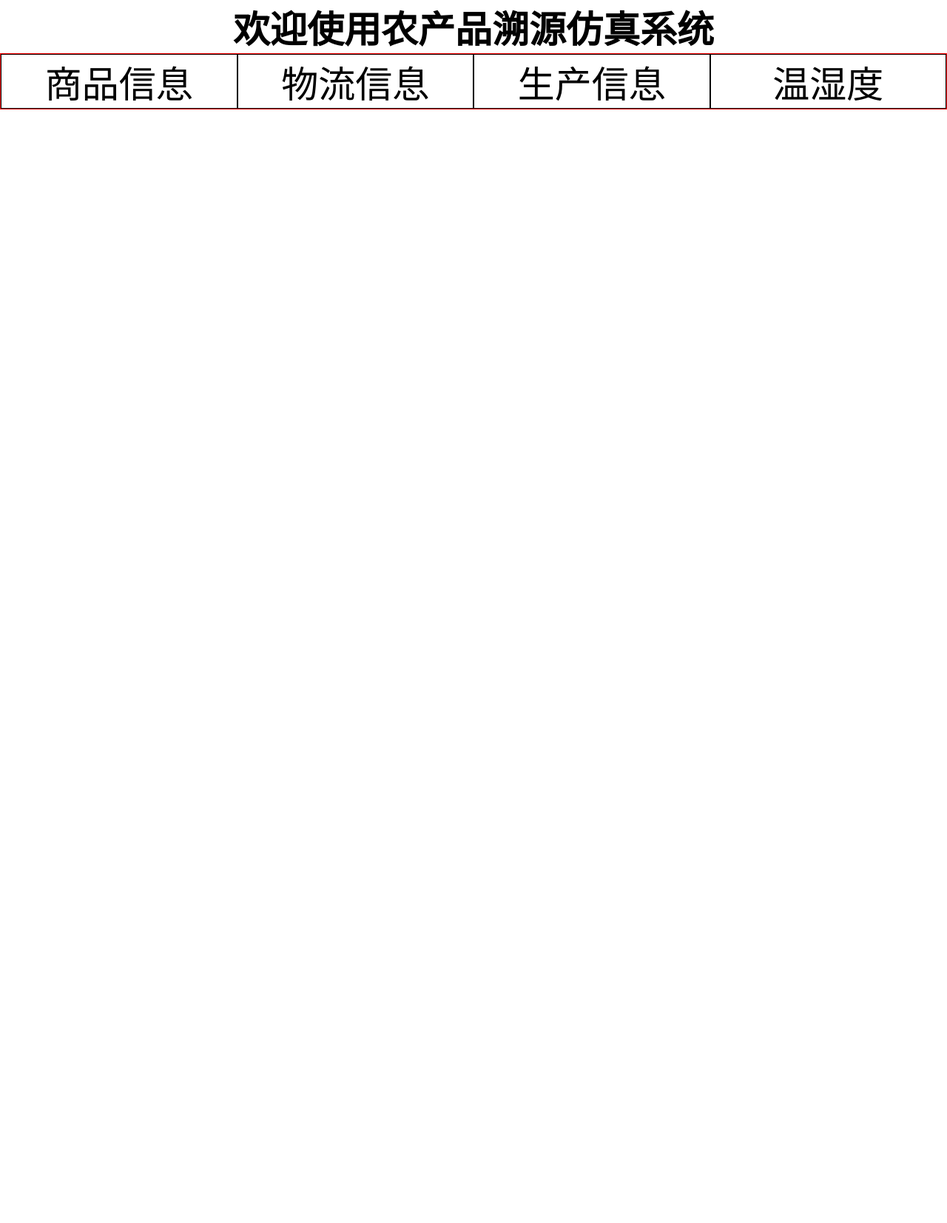
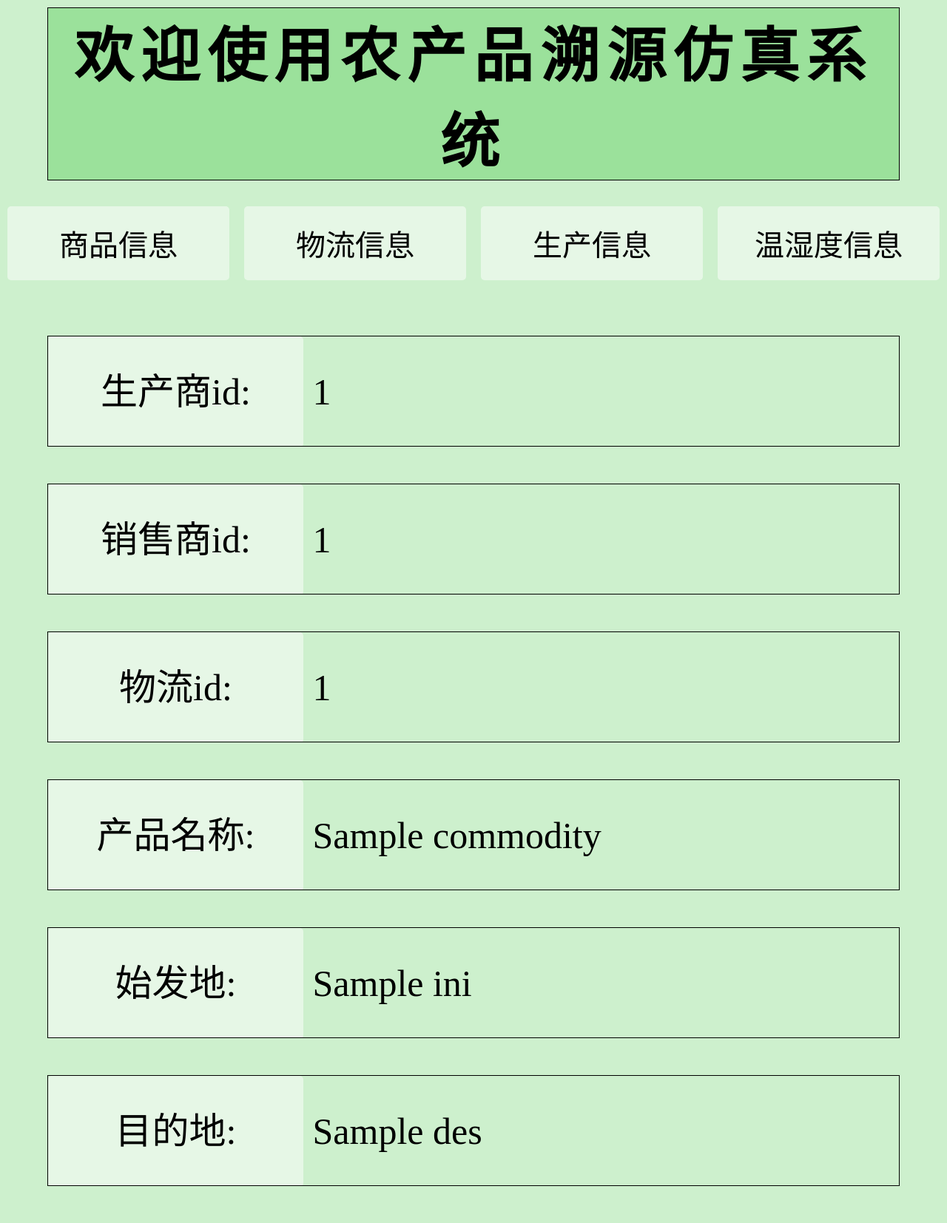
Before and after one commit to carolin-violet/trace_system, a Flask app: template src/templates/detail.html in a window 1280 px wide. Shown: the whole page at 74% size. Before the commit the page ends 148 px from the top, so only its background shows below. Run offline with Flask 2, Linux system fonts and the light colour scheme; the template is opened without the code that fills it: most values are stand-ins (such as "Sample title", 1, 10 or a date in 2020); grey boxes marked "Sample" are stand-in pictures.

Commit message:
差不多凑合用

```diff
--- a/src/templates/detail.html
+++ b/src/templates/detail.html
@@ -13,28 +13,43 @@
             width: 100%;
         }
 
+        body{
+            background-color: #cdf0cd;
+            {#background-image: linear-gradient(#037e43 20%, #9be1bf 80%);#}
+            background-repeat: no-repeat;
+            background-attachment: fixed;
+        }
 
-        .container h1{
-            text-align: center;
+        #container h1{
+            margin: 10px auto;
+            width: 90vw;
+            border: 1px solid black;
+            font-size: 80px;
+            letter-spacing: 10px;
+            background-color: #9be19b;
         }
 
         {#主题选择栏#}
-        .title{
+        #container .title{
+            margin-top: 10px;
             display: flex;
-            border: 1px solid red;
+            font-size: 100px
         }
-        .title div{
-            flex: 1;'
-            text-align: center;
-            border: 1px solid black;
+        #container .title div{
+            flex: 1;
+            margin: 25px 10px;
+            height: 100px;
+            line-height: 100px;
+            border-radius: 5px;
+            background-color: rgba(255,255,255, 0.5);
         }
-        .title div span{
-            text-align: center;
+        #container .title div span{
+            font-size: 40px;
         }
 
 
         {#主体内容#}
-        .content div{
+        #container .content div{
             display: none;
         }
 
@@ -47,6 +62,25 @@
             object-fit: cover;
             object-position: 50% 20%;
         }
+
+        {#商品信息#}
+        #section1 ul li{
+            margin: 50px auto;
+            line-height: 150px;
+            height: 150px;
+            width: 90vw;
+            text-align: left;
+            white-space: nowrap;
+            text-overflow:ellipsis;
+            overflow:hidden;
+            border: 1px solid black;
+        }
+        #section1 ul li span{
+            border-radius: 5px;
+            width: 30%;
+            display: inline-block;
+            background-color: rgba(255,255,255, 0.5);
+        }
     </style>
 </head>
 <body>
@@ -57,17 +91,17 @@
         <div onclick="showSection('section1')"><span>商品信息</span></div>
         <div onclick="showSection('section2')"><span>物流信息</span></div>
         <div onclick="showSection('section3')"><span>生产信息</span></div>
-        <div onclick="showSection('section4')"><span>温湿度</span></div>
+        <div onclick="showSection('section4')"><span>温湿度信息</span></div>
     </div>
     <div class="content">
         <div class="section" id="section1">
             <ul>
-                <li>生产商id: {{ data['commodity_data']['producer_id'] }}</li>
-                <li>销售商id: {{ data['commodity_data']['saler_id'] }}</li>
-                <li>物流id: {{ data['commodity_data']['logistics_id'] }}</li>
-                <li>产品名称: {{ data['commodity_data']['name'] }}</li>
-                <li>始发地: {{ data['commodity_data']['ini'] }}</li>
-                <li>目的地: {{ data['commodity_data']['des'] }}</li>
+                <li><span>生产商id:</span> {{ data['commodity_data']['producer_id'] }}</li>
+                <li><span>销售商id:</span> {{ data['commodity_data']['saler_id'] }}</li>
+                <li><span>物流id:</span> {{ data['commodity_data']['logistics_id'] }}</li>
+                <li><span>产品名称:</span> {{ data['commodity_data']['name'] }}</li>
+                <li><span>始发地:</span> {{ data['commodity_data']['ini'] }}</li>
+                <li><span>目的地:</span> {{ data['commodity_data']['des'] }}</li>
             </ul>
         </div>
         <div class="section" id="section2">
@@ -117,11 +151,12 @@
 <script>
 
     var section
+    section = document.getElementById('section1')
+    section.style.display = 'block'
     function showSection(sectionId) {
         try {
             section.style.display = 'none'
         } catch (TypeError) {
-
         }
         section = document.getElementById(sectionId)
         section.style.display = 'block'
```
